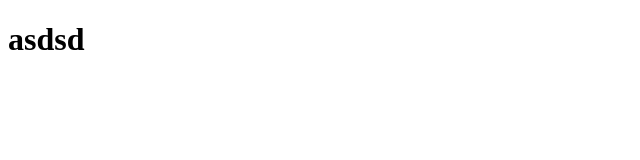
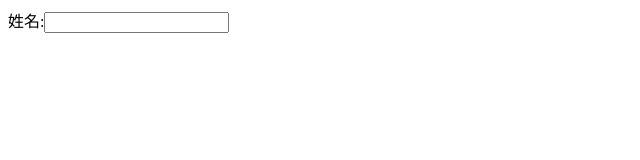
Before and after one commit to u-com-art/2008js, a plain HTML site: page www.html in a window 1280 px wide. Shown: the whole page, without its empty margins (0-640 px from the left). Drawn offline with Linux system fonts and the light colour scheme.

Commit message:
第二次提交

```diff
--- a/www.html
+++ b/www.html
@@ -6,6 +6,6 @@
     <title>Document</title>
 </head>
 <body>
-    <h1>asdsd</h1>
+    姓名:<input type="text">
 </body>
 </html>
```
